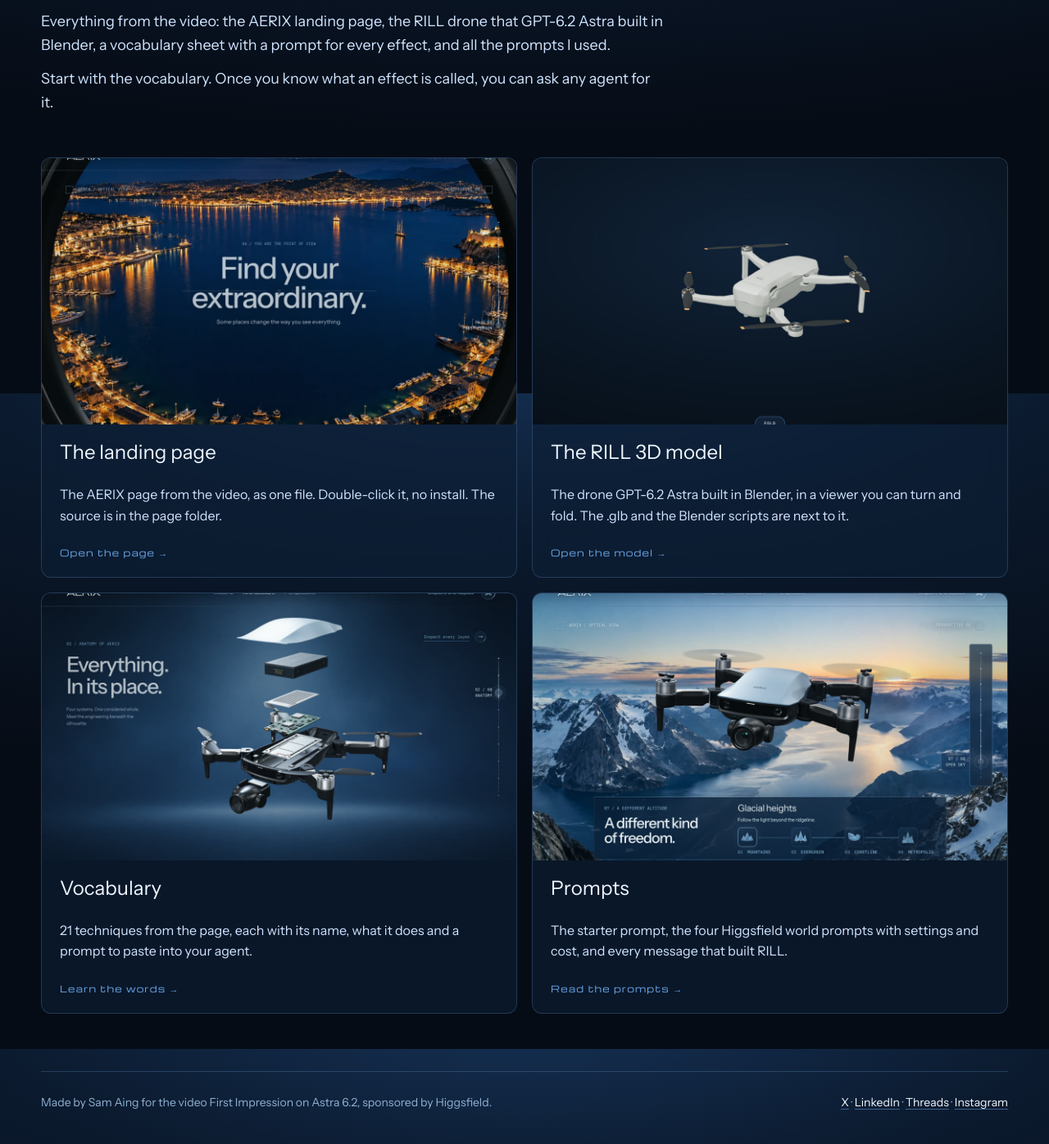
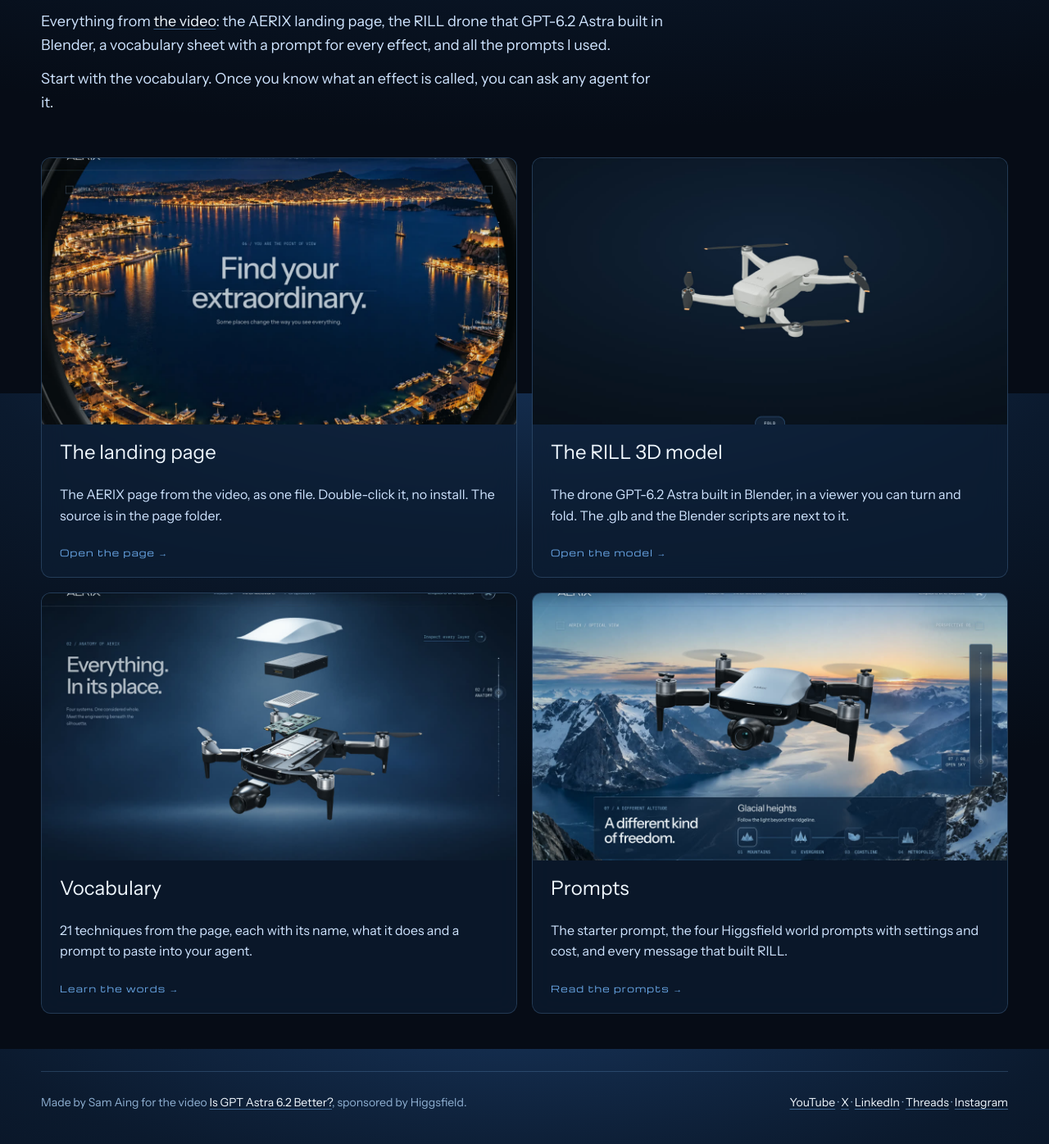
Before and after one commit to Sam1983Aing/aerix-pack, a plain HTML site: page index.html in a window 1280 px wide. Shown: the part 320-1716 px from the top of the page at 82% size. Drawn offline with Linux system fonts and the light colour scheme.

Commit message:
Link the video
The pack's README, front page and sheets now link to the video
on YouTube.

Co-Authored-By: Claude Opus 5.5 <noreply@anthropic.com>

```diff
--- a/index.html
+++ b/index.html
@@ -8,14 +8,14 @@
 <header class="top"><a class="wordmark" href="index.html">AERIX<sup>®</sup></a><nav class="sheets"><a href="index.html" aria-current="page">Pack</a><a href="sheets/vocabulary.html">Vocabulary</a><a href="sheets/prompts.html">Prompts</a><a href="AERIX.html" data-online="page/index.html">Landing page</a><a href="model/RILL-viewer.html">RILL model</a></nav></header>
 <section class="intro"><span class="label">Free pack · First impression on Astra 6.2</span>
 <h1>The page, the drone and every prompt.</h1>
-<p>Everything from the video: the AERIX landing page, the RILL drone that GPT-6.2 Astra built in Blender, a vocabulary sheet with a prompt for every effect, and all the prompts I used.</p>
+<p>Everything from <a href="https://youtu.be/JVO5MSEi2LI">the video</a>: the AERIX landing page, the RILL drone that GPT-6.2 Astra built in Blender, a vocabulary sheet with a prompt for every effect, and all the prompts I used.</p>
 <p>Start with the vocabulary. Once you know what an effect is called, you can ask any agent for it.</p></section>
 <div class="home-grid"><a class="home-card panel" href="AERIX.html" data-online="page/index.html"><img src="sheets/shots/lens.jpg" alt="">
 <div class="body"><h2>The landing page</h2><p>The AERIX page from the video, as one file. Double-click it, no install. The source is in the page folder.</p><span class="go">Open the page →</span></div></a><a class="home-card panel" href="model/RILL-viewer.html"><img src="sheets/shots/rill.jpg" alt="">
 <div class="body"><h2>The RILL 3D model</h2><p>The drone GPT-6.2 Astra built in Blender, in a viewer you can turn and fold. The .glb and the Blender scripts are next to it.</p><span class="go">Open the model →</span></div></a><a class="home-card panel" href="sheets/vocabulary.html"><img src="sheets/shots/exploded.jpg" alt="">
 <div class="body"><h2>Vocabulary</h2><p>21 techniques from the page, each with its name, what it does and a prompt to paste into your agent.</p><span class="go">Learn the words →</span></div></a><a class="home-card panel" href="sheets/prompts.html"><img src="sheets/shots/worlds.jpg" alt="">
 <div class="body"><h2>Prompts</h2><p>The starter prompt, the four Higgsfield world prompts with settings and cost, and every message that built RILL.</p><span class="go">Read the prompts →</span></div></a></div>
-<footer><p>Made by Sam Aing for the video First Impression on Astra 6.2, sponsored by Higgsfield.</p><p><a href="https://x.com/SammmAing">X</a> · <a href="https://www.linkedin.com/in/samnang-aing-639168341/">LinkedIn</a> · <a href="https://www.threads.com/@prompting_lab/">Threads</a> · <a href="https://www.instagram.com/samnang.aing/">Instagram</a></p></footer>
+<footer><p>Made by Sam Aing for the video <a href="https://youtu.be/JVO5MSEi2LI">Is GPT Astra 6.2 Better?</a>, sponsored by Higgsfield.</p><p><a href="https://youtu.be/JVO5MSEi2LI">YouTube</a> · <a href="https://x.com/SammmAing">X</a> · <a href="https://www.linkedin.com/in/samnang-aing-639168341/">LinkedIn</a> · <a href="https://www.threads.com/@prompting_lab/">Threads</a> · <a href="https://www.instagram.com/samnang.aing/">Instagram</a></p></footer>
 </div>
 <div class="lightbox"><img alt=""></div>
 <script src="sheets/aerix-sheet.js"></script>
```
Also changed, not shown: sheets/prompts.html (+1 -1 lines), sheets/vocabulary.html (+1 -1 lines), 1 other file.
